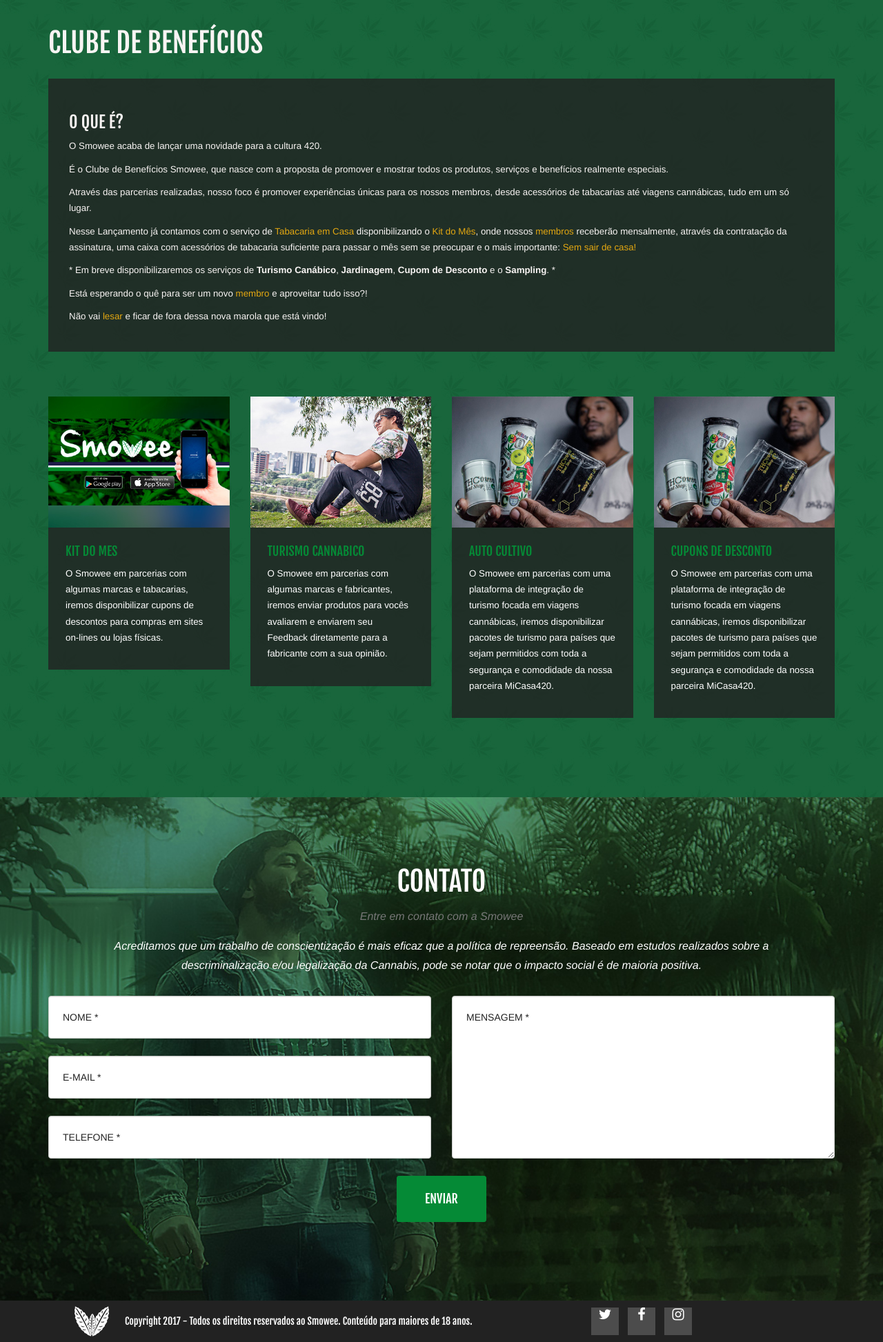
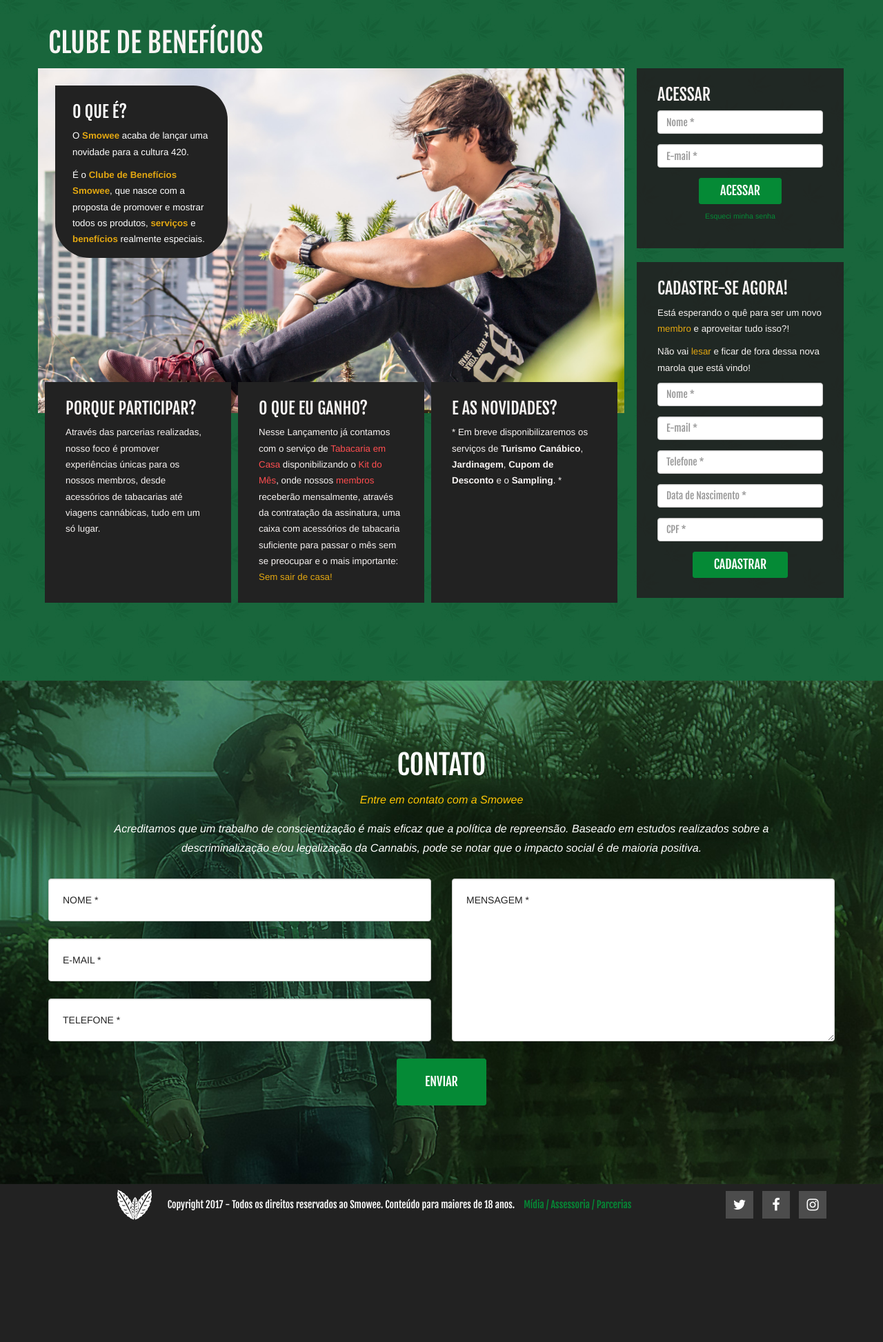
Before and after one commit to felipenakao/smowee, a Laravel app: page /clube-de-beneficios in a window 1280 px wide. Shown: the part 60-2006 px from the top of the page at 69% size. After the commit the page ends 1829 px from the top, so only its background shows below. Run offline with Laravel 8, Linux system fonts and the light colour scheme; settings files or empty folders that the repository lacks are supplied; some libraries are stand-ins or nearby versions; some web fonts are replaced.

Commit message:
Views - CDB

```diff
--- a/public/css/smowee.css
+++ b/public/css/smowee.css
@@ -61,6 +61,7 @@
 b {
   font-weight: bold;
 }
+
 
 .yellow {
   color: #e3a711;
@@ -314,6 +315,7 @@
   font-style: italic;
   font-weight: 400;
   margin-bottom: 20px;
+  color: #fec503;
 }
 
 .about-caption {
@@ -350,8 +352,96 @@
   background: rgba(34, 34, 34, 0.8);
 }
 
+.clube-de-beneficios-about{
+  width: 868px;
+  float: left;
+  display: flex;
+  flex-direction: column;
+  justify-content: center;
+  flex-wrap: wrap;
+}
+
+.clube-de-beneficios-side{
+  width: 300px;
+  display: flex;
+  flex-direction: column;
+  justify-content: center;
+  flex-wrap: wrap;
+}
+
+.clube-de-beneficios-about h3,.clube-de-beneficios-side h3{
+  margin-top: 10px;
+}
+
+.clube-de-beneficios-about p,.clube-de-beneficios-side p {
+  font-family: 'Helvetica';
+  font-size: 10pt;
+}
+
+
+.cdb-about-caption-block a{
+  color: #ff4e50;
+}
+
+.clube-de-beneficios-about .cdb-about-caption-full{
+  width: 850px;
+  height: 500px;
+  background-image: url('/img/cdb/about/cdb-about-01.jpg');
+  background-size: cover;
+  background-position-y: -30px;
+  padding: 15px 25px;
+  color: black;
+}
+
+.cdb-about-bottom{
+  display: flex;
+  width: 850px;
+  justify-content: center;
+}
+
+.cdb-about-caption-full .cdb-about-text{
+  width: 250px;
+  height: 250px;
+  border-radius: 0px 50px 50px 50px;
+  background: rgba(34,34,34,1);
+  padding: 15px 25px;
+  margin: 10px 0px;
+  color: white;
+}
+
+.clube-de-beneficios-about .cdb-about-caption-block{
+  width: 270px;
+  margin: -45px 5px;
+  height: auto;
+  background: rgba(34, 34, 34, 1);
+  padding: 15px 30px;
+  color: #f8f4f3;
+}
+
+.clube-de-beneficios-side .cdb-side-caption{
+  width: 300px;
+  height: auto;
+  background: rgba(34, 34, 34, 0.9);
+  padding: 15px 30px;
+  color: #f8f4f3;
+  margin: 0px 0px 20px 0px;
+}
+
+.clube-de-beneficios-side-form-grid{
+  padding: 0px 15px;
+}
+
+.clube-de-beneficios-side button{
+  padding: 5px 30px;
+}
+
+.esqueci{
+  font-family: 'Helvetica';
+  font-size: 8pt;
+  margin: 10px 0px;
+}
+
 .clube-de-beneficios-about-caption {
-  width: auto;
   height: auto;
   background: rgba(34, 34, 34, 0.8);
   padding: 30px;
@@ -900,7 +990,9 @@
 }
 
 ul.social-buttons li a {
-  display: block;
+  display: flex;
+  justify-content: center;
+  align-items: center;
   background-color: #4c4c4c;
   height: 40px;
   width: 40px;
--- a/resources/views/cdb/display.blade.php
+++ b/resources/views/cdb/display.blade.php
@@ -6,60 +6,96 @@
       <h2 class="section-heading ">CLUBE DE BENEFÍCIOS</h2>
     </div>
   </div>
-  <div class="row">
-    <div class="clube-de-beneficios-about-bg">
-      <div class="clube-de-beneficios-about-caption">
+  <div class="row clube-de-beneficios-grid">
+    <div class="clube-de-beneficios-about">
+      <div class="cdb-about-caption-full">
+        <div class="cdb-about-text">
           <h3 class="section-heading ">O que é?</h2>
-        <p>O Smowee acaba de lançar uma novidade para a cultura 420.</p>
-        <p>É o Clube de Benefícios Smowee, que nasce com a proposta de promover e mostrar todos os produtos, serviços e benefícios realmente especiais.</p>
+          <p>O <b class="yellow">Smowee</b> acaba de lançar uma novidade para a cultura 420.</p>
+          <p>É o <b class="yellow">Clube de Benefícios Smowee</b>, que nasce com a proposta de promover e mostrar todos os produtos, <b class="yellow">serviços</b> e <b class="yellow">benefícios</b> realmente especiais.</p>
+        </div>
+      </div>
+      <div class="cdb-about-bottom">
+        <div class="cdb-about-caption-block">
+          <h3 class="section-heading ">Porque participar?</h2>
           <p>Através das parcerias realizadas, nosso foco é promover experiências únicas para os nossos membros, desde acessórios de tabacarias até viagens cannábicas, tudo em um só lugar.</p>
+        </div>
+
+        <div  class="cdb-about-caption-block">
+          <h3 class="section-heading ">O que eu ganho?</h2>
           <p>Nesse Lançamento já contamos com o serviço de <a class="yellow" href="#">Tabacaria em Casa</a> disponibilizando o <a class="yellow" href="#">Kit do Mês</a>, onde nossos <a class="yellow" href="#">membros</a> receberão mensalmente, através da contratação da assinatura, uma caixa com acessórios de tabacaria suficiente para passar o mês sem se preocupar e o mais importante: <span class="yellow">Sem sair de casa!</span></p>
+        </div>
+
+        <div  class="cdb-about-caption-block">
+          <h3 class="section-heading">E as novidades?</h2>
           <p>* Em breve disponibilizaremos os serviços de <b>Turismo Canábico</b>, <b>Jardinagem</b>, <b>Cupom de Desconto</b> e o <b>Sampling</b>. *</p>
-        <p>Está esperando o quê para ser um novo <a class="yellow" href="#">membro</a> e aproveitar tudo isso?!</p>
-        <p>Não vai <span class="yellow">lesar</span> e ficar de fora dessa nova marola que está vindo!</p>
         </div>
       </div>
     </div>
 
-  <div class="row clube-de-beneficios-buttons">
-    <a href="tabacaria.html" class="portfolio-link" >
-      <div class="clube-de-beneficios-buttons-list col-md-3 col-sm-6">
-        <img src="img/home-buttons/button-1.jpg" class="img-responsive" alt="">
-        <div class="clube-de-beneficios-buttons-caption">
-          <h4>Kit do Mes</h4>
-          <p class="text-muted">O Smowee em parcerias com algumas marcas e tabacarias, iremos disponibilizar cupons de descontos para compras em sites on-lines ou lojas físicas. </p>
+    <div class="clube-de-beneficios-side">
+      <div class="cdb-side-caption">
+        <h3 class="section-heading ">Acessar</h2>
+          <form name="sentMessage" id="contactForm" novalidate>
+            <div class="row">
+              <div class="clube-de-beneficios-side-form-grid">
+                <div class="form-group">
+                  <input type="text" class="form-control" placeholder="Nome *" id="name" required data-validation-required-message="Por favor insira seu nome.">
+                  <p class="help-block text-danger"></p>
+                </div>
+                <div class="form-group">
+                  <input type="email" class="form-control" placeholder="E-mail *" id="email" required data-validation-required-message="Por favor insira seu e-mail.">
+                  <p class="help-block text-danger"></p>
                 </div>
               </div>
-    </a>
 
-    <a href="#" class="portfolio-link">
-      <div class="clube-de-beneficios-buttons-list col-md-3 col-sm-6">
-        <img src="img/home-buttons/button-2.jpg" class="img-responsive" alt="">
-        <div class="clube-de-beneficios-buttons-caption">
-          <h4>Turismo Cannabico</h4>
-          <p class="text-muted">O Smowee em parcerias com algumas marcas e fabricantes, iremos enviar produtos para vocês avaliarem e enviarem seu Feedback diretamente para a fabricante com a sua opinião. </p>
+              <div class="clearfix"></div>
+              <div class="col-lg-12 text-center">
+                <div id="success"></div>
+                <button type="submit" class="btn btn-xl">Acessar</button>
+              </div>
+              <div class="col-lg-12 text-center esqueci">
+                <a href="#">Esqueci minha senha</a>
               </div>
             </div>
-    </a>
-
-    <a href="#" class="portfolio-link">
-      <div class="clube-de-beneficios-buttons-list col-md-3 col-sm-6">
-        <img src="img/home-buttons/button-3.jpg" class="img-responsive" alt="">
-        <div class="clube-de-beneficios-buttons-caption">
-          <h4>Auto Cultivo</h4>
-          <p class="text-muted">O Smowee em parcerias com uma plataforma de integração de turismo focada em viagens cannábicas, iremos disponibilizar pacotes de turismo para países que sejam permitidos com toda a segurança e comodidade da nossa parceira MiCasa420. </p>
+          </form>
+      </div>
+      <div class="cdb-side-caption">
+        <h3 class="section-heading ">Cadastre-se agora!</h2>
+        <p>Está esperando o quê para ser um novo <a class="yellow" href="#">membro</a> e aproveitar tudo isso?!</p>
+        <p>Não vai <span class="yellow">lesar</span> e ficar de fora dessa nova marola que está vindo!</p>
+        <form name="sentMessage" id="contactForm" novalidate>
+          <div class="row">
+            <div class="clube-de-beneficios-side-form-grid">
+              <div class="form-group">
+                <input type="text" class="form-control" placeholder="Nome *" id="name" required data-validation-required-message="Por favor insira seu nome.">
+                <p class="help-block text-danger"></p>
+              </div>
+              <div class="form-group">
+                <input type="email" class="form-control" placeholder="E-mail *" id="email" required data-validation-required-message="Por favor insira seu e-mail.">
+                <p class="help-block text-danger"></p>
+              </div>
+              <div class="form-group">
+                <input type="tel" class="form-control" placeholder="Telefone *" id="phone" required data-validation-required-message="Por favor insira seu telefone.">
+                <p class="help-block text-danger"></p>
+              </div>
+              <div class="form-group">
+                <input type="tel" class="form-control" placeholder="Data de Nascimento *" id="data" required data-validation-required-message="Por favor insira sua data de nascimento.">
+                <p class="help-block text-danger"></p>
+              </div>
+              <div class="form-group">
+                <input type="tel" class="form-control" placeholder="CPF *" id="cpf" required data-validation-required-message="Por favor insira seu CPF.">
+                <p class="help-block text-danger"></p>
               </div>
             </div>
-    </a>
-
-    <a href="#" class="portfolio-link">
-      <div class="clube-de-beneficios-buttons-list col-md-3 col-sm-6">
-        <img src="img/home-buttons/button-3.jpg" class="img-responsive" alt="">
-        <div class="clube-de-beneficios-buttons-caption">
-          <h4>Cupons de Desconto</h4>
-          <p class="text-muted">O Smowee em parcerias com uma plataforma de integração de turismo focada em viagens cannábicas, iremos disponibilizar pacotes de turismo para países que sejam permitidos com toda a segurança e comodidade da nossa parceira MiCasa420. </p>
+            <div class="clearfix"></div>
+            <div class="col-lg-12 text-center">
+              <div id="success"></div>
+              <button type="submit" class="btn btn-xl">Cadastrar</button>
             </div>
           </div>
-    </a>
+        </form>
+      </div>
+    </div>
   </div>
 @endsection
--- a/resources/views/layout/footer.blade.php
+++ b/resources/views/layout/footer.blade.php
@@ -15,21 +15,21 @@
                     <div class="row">
                         <div class="col-md-6">
                             <div class="form-group">
-                                <input type="text" class="form-control" placeholder="Nome *" id="name" required data-validation-required-message="Please enter your name.">
+                                <input type="text" class="form-control" placeholder="Nome *" id="name" required data-validation-required-message="Por favor insira seu nome.">
                                 <p class="help-block text-danger"></p>
                             </div>
                             <div class="form-group">
-                                <input type="email" class="form-control" placeholder="E-mail *" id="email" required data-validation-required-message="Please enter your email address.">
+                                <input type="email" class="form-control" placeholder="E-mail *" id="email" required data-validation-required-message="Por favor insira seu e-mail.">
                                 <p class="help-block text-danger"></p>
                             </div>
                             <div class="form-group">
-                                <input type="tel" class="form-control" placeholder="Telefone *" id="phone" required data-validation-required-message="Please enter your phone number.">
+                                <input type="tel" class="form-control" placeholder="Telefone *" id="phone" required data-validation-required-message="Por favor insira o seu telefone.">
                                 <p class="help-block text-danger"></p>
                             </div>
                         </div>
                         <div class="col-md-6">
                             <div class="form-group">
-                                <textarea class="form-control" placeholder="Mensagem *" id="message" required data-validation-required-message="Please enter a message."></textarea>
+                                <textarea class="form-control" placeholder="Mensagem *" id="message" required data-validation-required-message="Por favor insira uma mensagem."></textarea>
                                 <p class="help-block text-danger"></p>
                             </div>
                         </div>
@@ -47,16 +47,20 @@
 <footer>
   <div class="container">
     <div class="row">
-      <div class="col-md-7 col-copyright">
+      <div class="col-md-10 col-copyright">
         <img src="/img/logo-smowee-footer.png" />
         <span class="copyright">Copyright 2017 - Todos os direitos reservados ao Smowee. Conteúdo para maiores de 18 anos.</span>
+        <span style="margin-left:10px"><a href="#">Mídia / Assessoria / Parcerias</a></span>
+
       </div>
-      <div class="col-md-4">
+      <div class="col-md-2">
         <ul class="list-inline social-buttons">
           <li><a href="#"><i class="fa fa-twitter"></i></a></li>
           <li><a href="#"><i class="fa fa-facebook"></i></a></li>
           <li><a href="#"><i class="fa fa-instagram"></i></a></li>
+
         </ul>
+
       </div>
     </div>
   </div>
--- a/routes/web.php
+++ b/routes/web.php
@@ -27,6 +27,10 @@
     return view('cdb.display');
 });
 
+Route::get('/login', function () {
+    return view('cdb.login');
+});
+
 Route::get('/clube-de-beneficios/{product}', function () {
     return view('cdb.product');
 });
```
Also changed, not shown: resources/views/cdb/login.blade.php (added, +65 -0 lines), public/img/cdb/about/cdb-about-01.jpg (added), 5 other files. Lines whose indentation alone changed are shown as unchanged.
